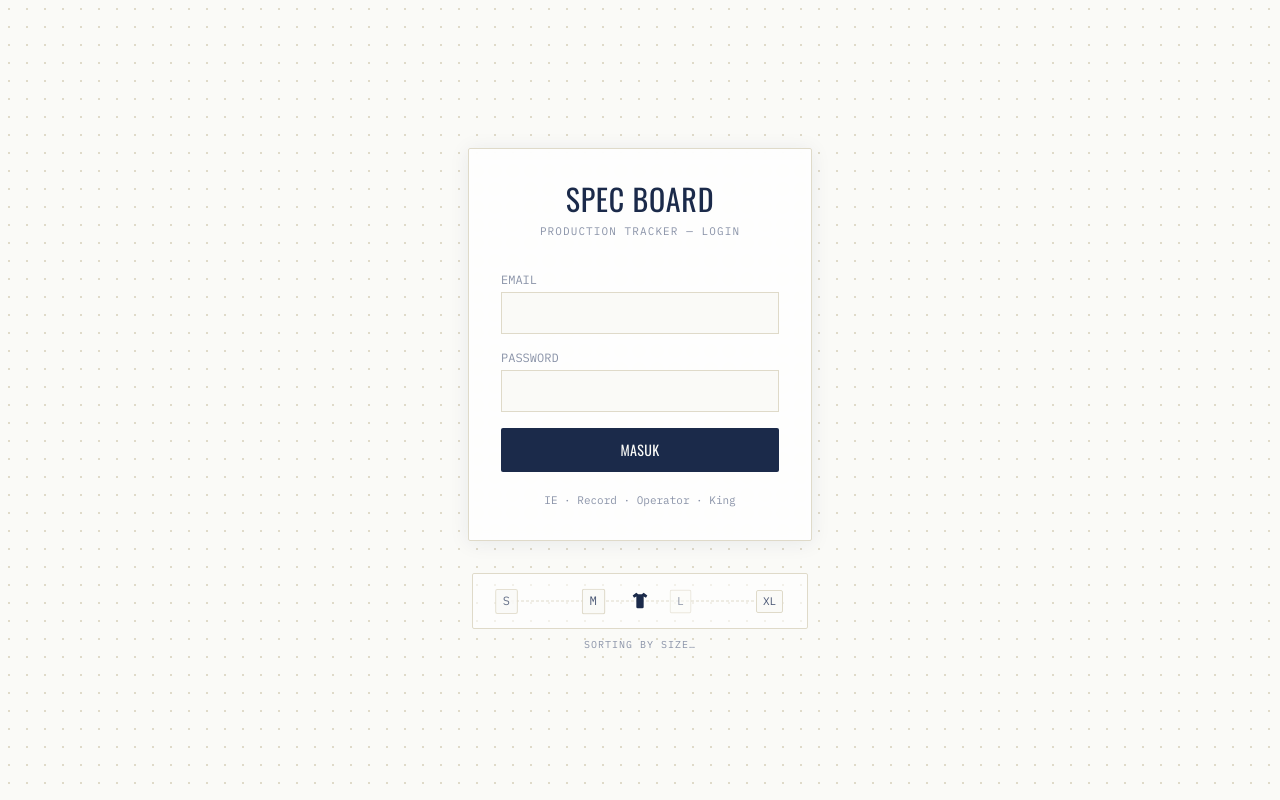
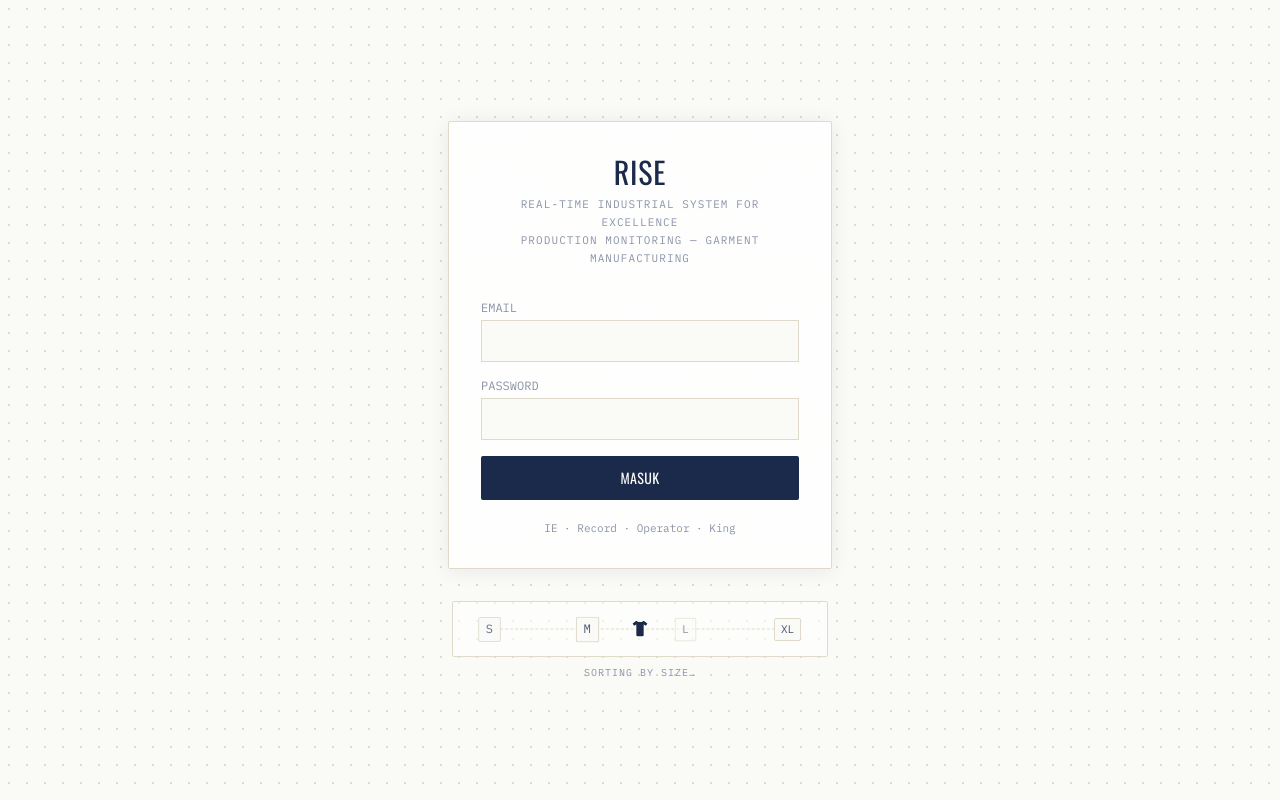
Before and after one commit to Rz152136/Tracking-system, a React (Vite) app: page / in a window 1280 px wide. Built offline with nearby package versions, Linux system fonts and the light colour scheme; no server answers; the database is empty.

Commit message:
Change labels from 'Spec Board' to 'Rise'
Updated text labels for improved branding and clarity.

```diff
--- a/src/components/Login.jsx
+++ b/src/components/Login.jsx
@@ -1,4 +1,3 @@
-
 import { useState } from 'react'
 import { useAuth } from '../context/AuthContext'
 
@@ -94,7 +93,7 @@ export default function Login() {
           }}
         >
           <span className="font-display text-paper/90 text-lg sm:text-2xl tracking-widest uppercase">
-            Spec
+            RI
           </span>
           <div className="absolute right-0 top-0 h-full w-px border-r-2 border-dashed border-paper/30" />
           <Dot style={{ top: '30%' }} />
@@ -109,7 +108,7 @@ export default function Login() {
           }}
         >
           <span className="font-display text-paper/90 text-lg sm:text-2xl tracking-widest uppercase">
-            Board
+            SE
           </span>
         </div>
       </div>
@@ -128,10 +127,12 @@ export default function Login() {
         >
           <div className="text-center mb-6 sm:mb-8">
             <div className="font-display text-2xl sm:text-3xl tracking-wide text-ink">
-              SPEC BOARD
+              RISE
             </div>
-            <div className="text-[10px] sm:text-[11px] font-mono text-inkFaint mt-1.5 tracking-widest uppercase">
-              Production Tracker — Login
+            <div className="text-[10px] sm:text-[11px] font-mono text-inkFaint mt-1.5 tracking-widest uppercase leading-relaxed">
+              Real-time Industrial System for Excellence
+              <br />
+              Production Monitoring — Garment Manufacturing
             </div>
           </div>
 
```
